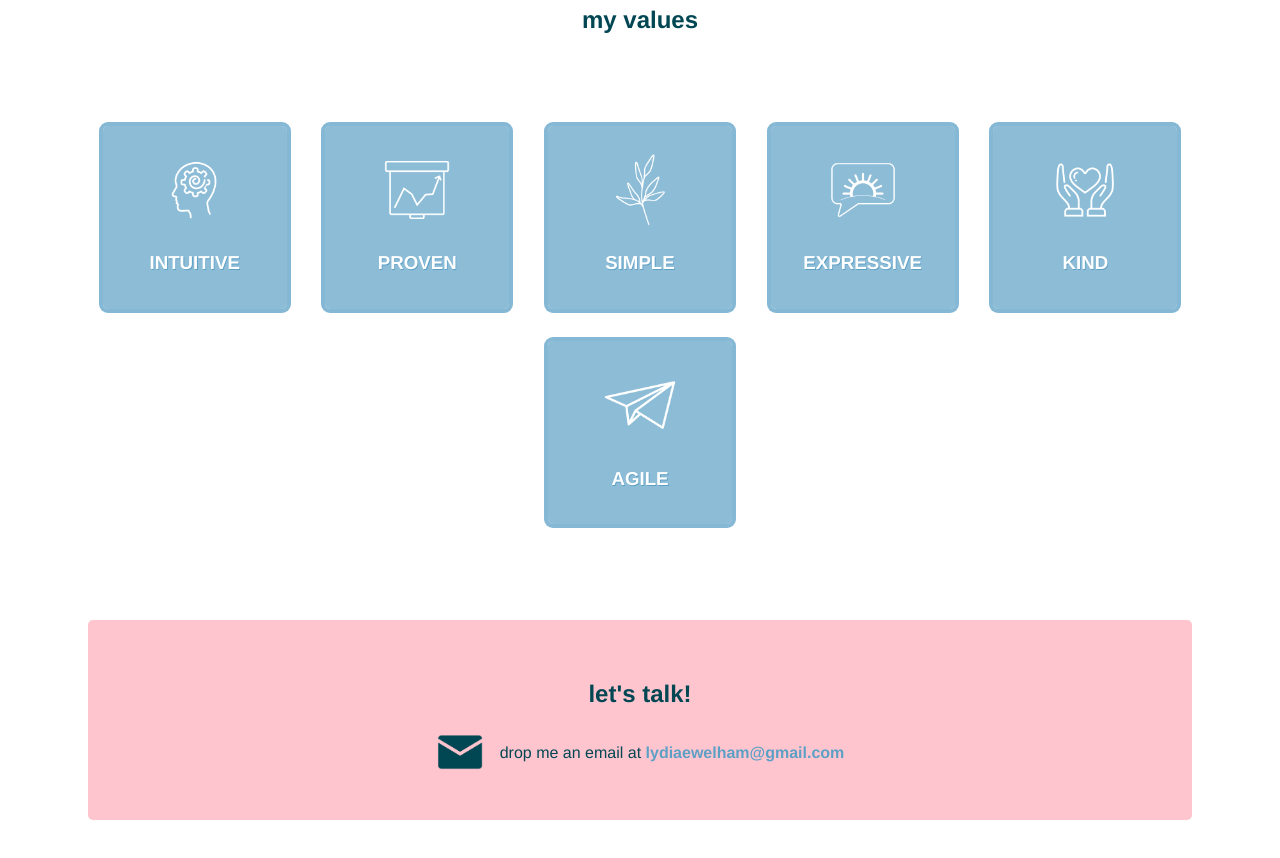
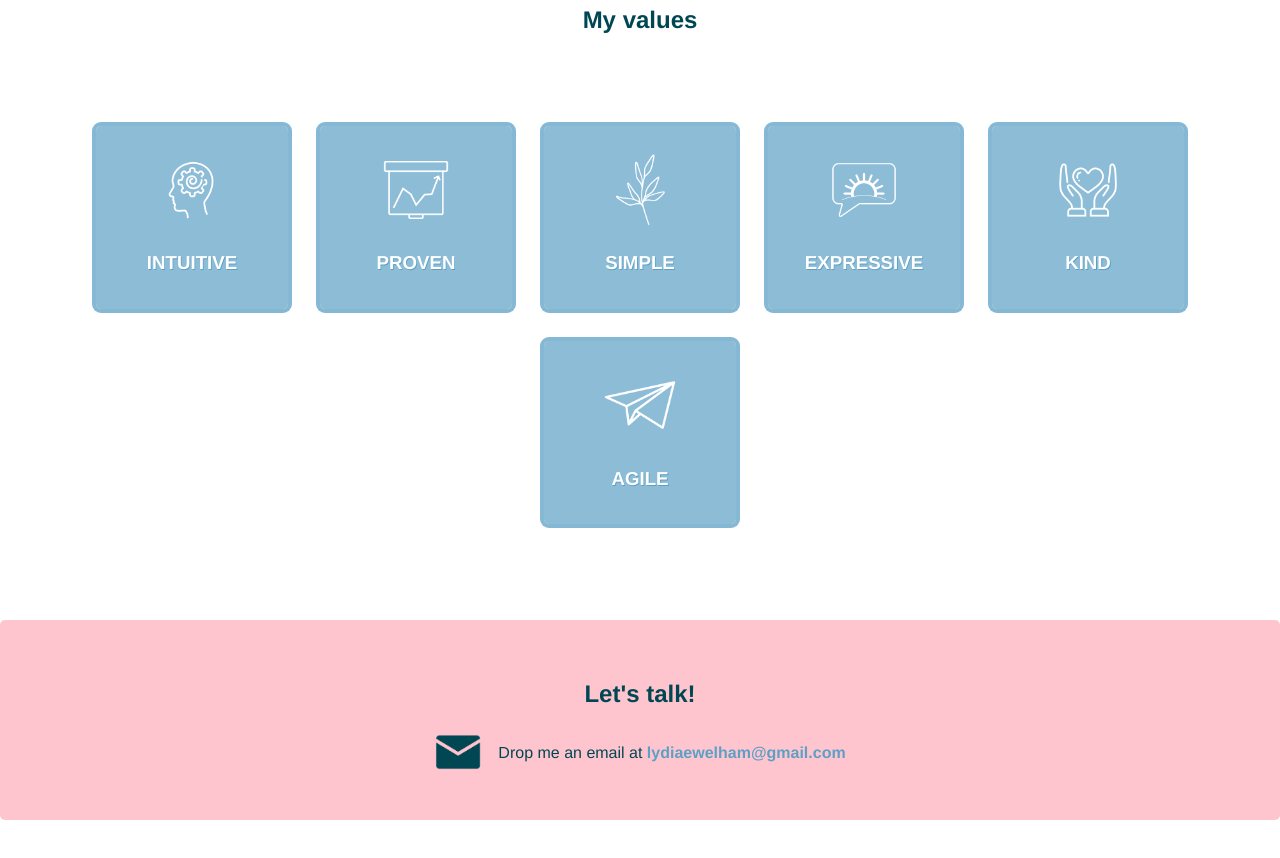
Before and after one commit to lydiawelham/Portfolio_Website, a React (Create React App) app: page / in a window 1280 px wide. Shown: the part 2540-3398 px from the top of the page. Built offline with nearby package versions, Linux system fonts and the light colour scheme.

Commit message:
Capitalised headings and email card; adjusted values width;

```diff
--- a/src/App.css
+++ b/src/App.css
@@ -332,8 +332,8 @@ li {
   box-shadow: 0px 0px 0px 0.5vmin rgba(93, 160, 198, 0.75);
   border-radius: 5px;
   text-align: center;
-  padding: 3vmin 4vmin 2vmin 4vmin;
-  width: 15vmin;
+  padding: 3vmin 2vmin 2vmin 2vmin;
+  width: 20vmin;
   color: #fff;
   text-shadow: 0.1vmin 0.1vmin rgba(93, 160, 198, 1);
   background-color: rgba(93, 160, 198, 0.7);
@@ -342,7 +342,7 @@ li {
 
 @media only screen and (max-width: 900px) {
   .value-card {
-    min-width: 20vmin;
+    width: 30vmin;
   }
 }
 
@@ -362,7 +362,7 @@ li {
   background-color: #ffc5ce;
   color: #014753;
   text-align: center;
-  width: 80vw;
+  width: 100%;
   border-radius: 5px;
   padding: 5vh;
 }
--- a/src/App.js
+++ b/src/App.js
@@ -23,9 +23,9 @@ function App() {
 
       <div id="email">
         <div className="email">
-          <h2>let's talk! </h2>
+          <h2>Let's talk! </h2>
           <div className="email-container">
-            <p>drop me an email at <a className="email-link" href="mailto:lydiaewelham@gmail.com">lydiaewelham@gmail.com</a></p>
+            <p>Drop me an email at <a className="email-link" href="mailto:lydiaewelham@gmail.com">lydiaewelham@gmail.com</a></p>
             <a href="mailto:lydiaewelham@gmail.com"><img className='email-icon' src={email} alt=""/></a>
           </div>
         </div>
--- a/src/components/Cards.js
+++ b/src/components/Cards.js
@@ -9,7 +9,7 @@ const Cards = () => {
 
     return (
         <div id="cards">
-            <h2>my values</h2>
+            <h2>My values</h2>
                 <div className="card-container">
                     <div className="value-card">
                         <img className="value-icon" src={intuitive} alt=""/>
--- a/src/components/Projects.js
+++ b/src/components/Projects.js
@@ -5,7 +5,7 @@ const Projects = () => {
 
     return (
         <div id="projects">
-            <h2>my projects</h2>
+            <h2>My projects</h2>
             <p>a full list of my projects can be found on my <a className="link" href="https://github.com/lydiawelham" target="_blank" rel="noopener noreferrer"><strong>GitHub</strong></a></p>
             <div className="project-cards">
                 <a className="project-link" href="https://github.com/lydiawelham/Beer_Me_That_Episode" target="_blank" rel="noopener noreferrer">
```
